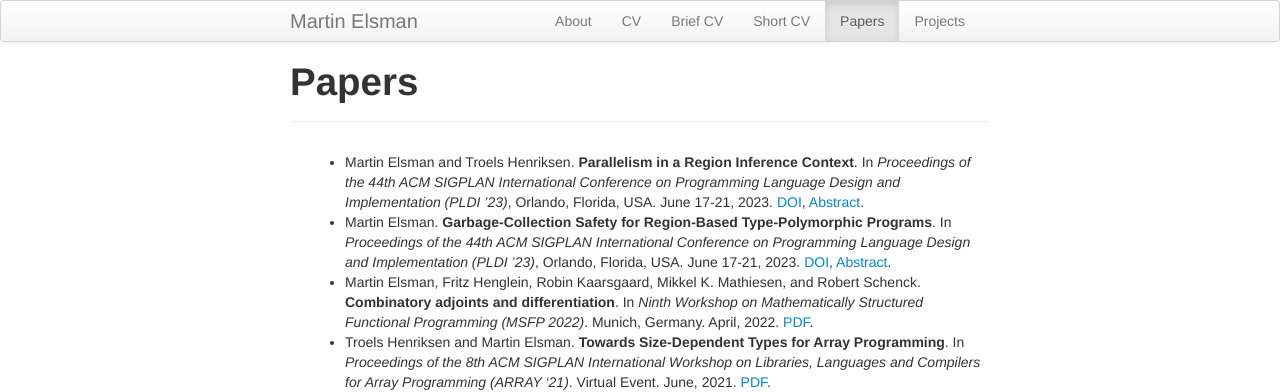
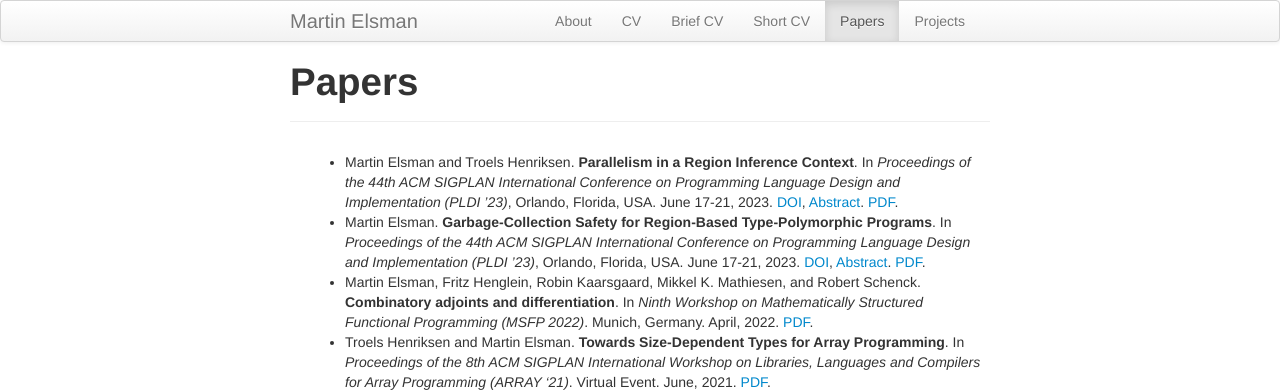
Before and after one commit to melsman/melsman.github.io, a Jekyll site: the page built from papers.md, in a window 1280 px wide and 900 px high. Shown: the top 392 px of the window. Built offline with Jekyll 4.4.1, drawn with Linux system fonts in a browser that asks for light colours; nearby versions of some CDN libraries.

Commit message:
new paper pdfs

```diff
--- a/papers.md
+++ b/papers.md
@@ -7,9 +7,9 @@
 {% include JB/setup %}
 
 
-* Martin Elsman and Troels Henriksen. __Parallelism in a Region Inference Context__. In _Proceedings of the 44th ACM SIGPLAN International Conference on Programming Language Design and Implementation (PLDI ’23)_, Orlando, Florida, USA. June 17-21, 2023. [DOI](https://doi.org/10.1145/3591256), [Abstract](https://pldi23.sigplan.org/details/pldi-2023-pldi/37/Parallelism-in-a-Region-Inference-Context).
+* Martin Elsman and Troels Henriksen. __Parallelism in a Region Inference Context__. In _Proceedings of the 44th ACM SIGPLAN International Conference on Programming Language Design and Implementation (PLDI ’23)_, Orlando, Florida, USA. June 17-21, 2023. [DOI](https://doi.org/10.1145/3591256), [Abstract](https://pldi23.sigplan.org/details/pldi-2023-pldi/37/Parallelism-in-a-Region-Inference-Context). [PDF](/pdf/parreg-pldi23.pdf).
 
-* Martin Elsman. __Garbage-Collection Safety for Region-Based Type-Polymorphic Programs__. In _Proceedings of the 44th ACM SIGPLAN International Conference on Programming Language Design and Implementation (PLDI ’23)_, Orlando, Florida, USA. June 17-21, 2023. [DOI](https://doi.org/10.1145/3591229), [Abstract](https://pldi23.sigplan.org/details/pldi-2023-pldi/10/Garbage-Collection-Safety-for-Region-Based-Type-Polymorphic-Programs).
+* Martin Elsman. __Garbage-Collection Safety for Region-Based Type-Polymorphic Programs__. In _Proceedings of the 44th ACM SIGPLAN International Conference on Programming Language Design and Implementation (PLDI ’23)_, Orlando, Florida, USA. June 17-21, 2023. [DOI](https://doi.org/10.1145/3591229), [Abstract](https://pldi23.sigplan.org/details/pldi-2023-pldi/10/Garbage-Collection-Safety-for-Region-Based-Type-Polymorphic-Programs). [PDF](/pdf/gcsafe-pldi23.pdf).
 
 * Martin Elsman, Fritz Henglein, Robin Kaarsgaard, Mikkel K. Mathiesen, and Robert Schenck. __Combinatory adjoints and differentiation__. In _Ninth Workshop on Mathematically Structured Functional Programming (MSFP 2022)_. Munich, Germany. April, 2022. [PDF](/pdf/msfp22.pdf).
 
```
Also changed, not shown: 2 other files.
